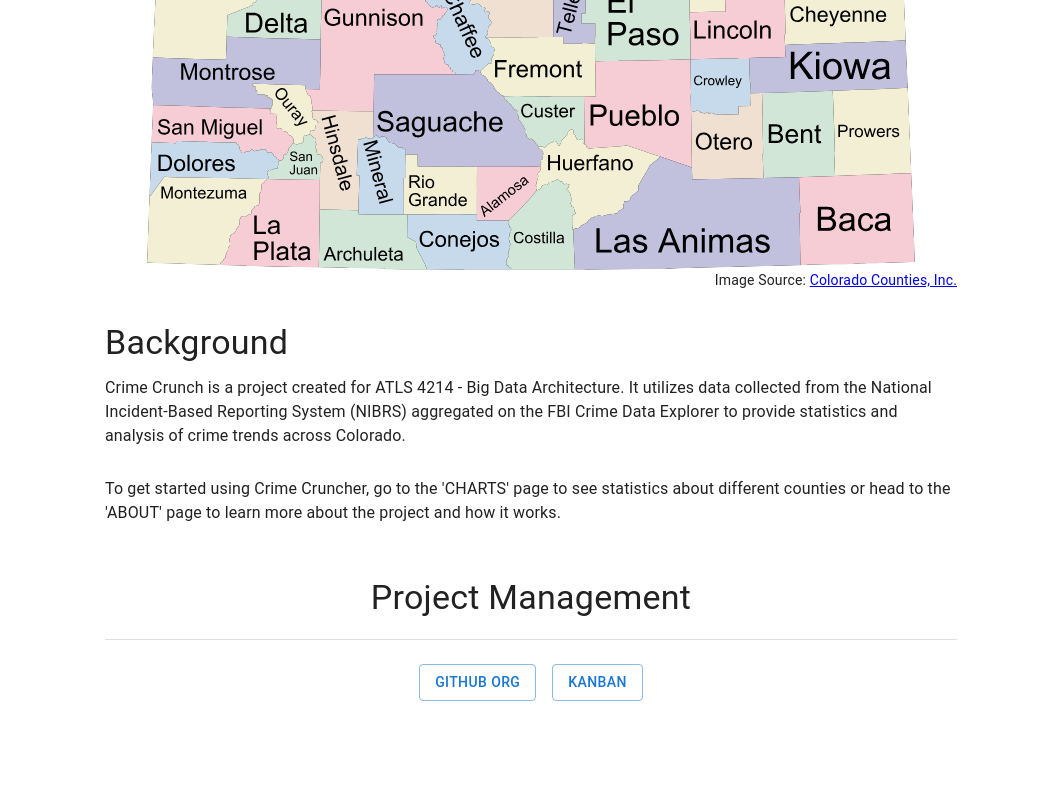
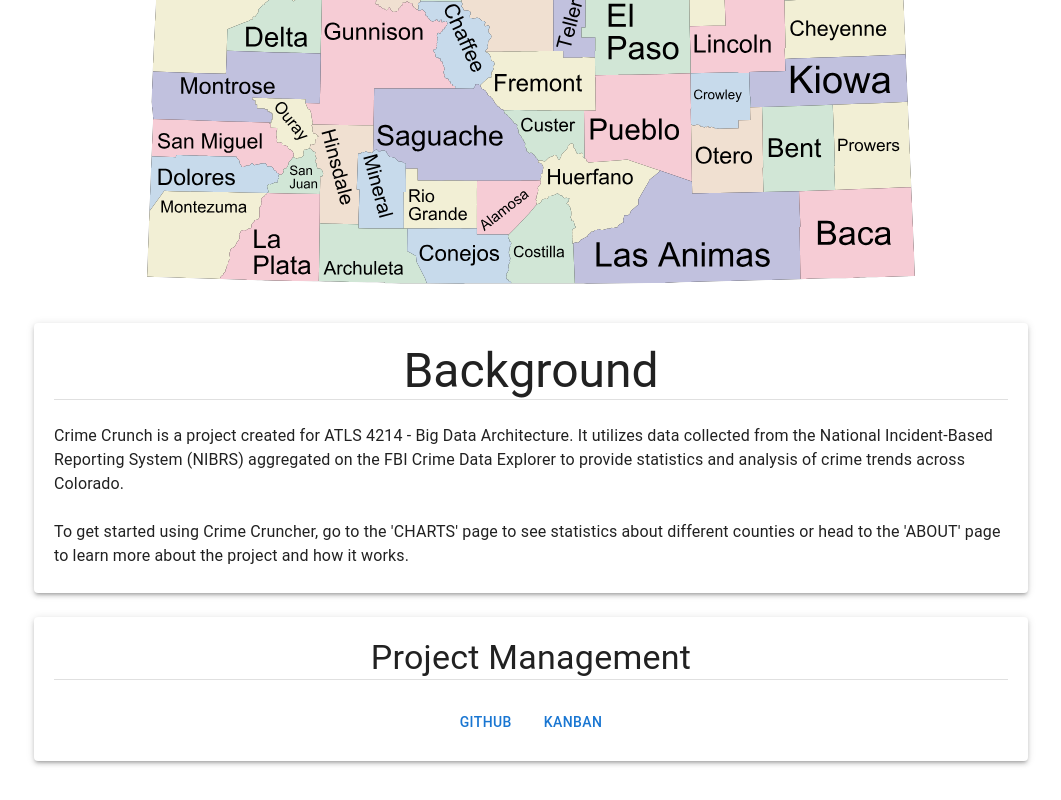
Before and after one commit to BigData712/frontend, a Next.js app in the folder atls-4214-project/: page / in a window 1280 px wide. Shown: the part 473-1273 px from the top of the page, without its empty margins (109-1170 px from the left). Before the commit the page ends 1198 px from the top, so only its background shows below. Built offline with nearby package versions, Linux system fonts and the light colour scheme.

Commit message:
style-consistent home page

```diff
--- a/atls-4214-project/src/pages/index.tsx
+++ b/atls-4214-project/src/pages/index.tsx
@@ -2,7 +2,7 @@ import Head from 'next/head'
 import Image from 'next/image'
 import { Inter } from 'next/font/google'
 import styles from '@/styles/Home.module.css'
-import { Box, Button, Container, Divider, Paper, Typography } from '@mui/material'
+import { Box, Button, Container, Divider, Paper, Stack, Typography } from '@mui/material'
 import CountyMap from '@/components/countyMap'
 import router from 'next/router'
 
@@ -18,10 +18,11 @@ export default function Home() {
       <link rel="icon" href="/favicon.ico" />
     </Head>
     <Paper
-      elevation={0}
+      elevation={3}
       style={{
-        margin: 'auto',
-        padding: '20px'
+        padding: 15,
+        maxWidth: '80vw',
+        margin: 'auto'
       }}
     >
       <Typography
@@ -31,7 +32,7 @@ export default function Home() {
         Welcome to Crime Crunch!
       </Typography>
     </Paper>
-
+    <br/>
     <Box sx={{ flexGrow: 1 }}>
       <Container maxWidth="md">
         <Box sx={{ display: 'flex', alignItems: 'center', justifyContent: 'center' }}>
@@ -44,18 +45,34 @@ export default function Home() {
             }}
         />
         </Box>
-        <Box
-          textAlign={'right'}
+        <br/>
+      </Container>
+    </Box>
+    <div
+      style={{
+          padding: 15,
+          maxWidth: '80vw',
+          margin: 'auto'
+      }}
     >
-           <Typography variant="body2" gutterBottom>
-            Image Source:  <a href="https://ccionline.org/info-center-library/maps/">Colorado Counties, Inc.</a>
-          </Typography>
-        </Box>
-        <Box sx={{ my: 4 }}>
-          <Typography variant="h4" component="h2" gutterBottom>
+      <Paper
+        elevation={3}
+        style={{
+            margin: 'auto',
+            padding: '20px'
+        }}
+      >
+        <Typography
+            variant='h3'
+            textAlign='center'
+        >
             Background
         </Typography>
-          <Typography variant="body1" gutterBottom>
+        <Divider/> <br/>
+        <Typography
+            variant='body1'
+            textAlign='left'
+        >
             Crime Crunch is a project created for ATLS 4214 - Big Data Architecture.  It utilizes data collected from
             the National Incident-Based Reporting System (NIBRS) aggregated on the FBI Crime Data Explorer to provide
             statistics and analysis of crime trends across Colorado.
@@ -65,9 +82,10 @@ export default function Home() {
           To get started using Crime Cruncher, go to the &apos;CHARTS&apos; page to see statistics about different counties or
           head to the &apos;ABOUT&apos; page to learn more about the project and how it works.
         </Typography>
-        </Box>
+      </Paper>
+      <br/>
       <Paper
-          elevation={0}
+        elevation={3}
         style={{
           margin: 'auto',
           padding: '20px'
@@ -79,18 +97,13 @@ export default function Home() {
         >
           Project Management
         </Typography>
+        <Divider/> <br/>
+        <Stack direction="row" spacing={2} justifyContent='center'>
+          <Button href="https://github.com/BigData712">GitHub</Button>
+          <Button href="https://github.com/orgs/BigData712/projects/1">Kanban</Button>
+      </Stack>
       </Paper>
-        <Divider/> <br/>
-        <Box sx={{ display: 'flex', justifyContent: 'center' }}>
-          <Button variant="outlined" href="https://github.com/BigData712" target="_blank" rel="noopener">
-            GitHub Org
-          </Button>
-          <Button variant="outlined" href="https://github.com/orgs/BigData712/projects/1" target="_blank" rel="noopener" sx={{ ml: 2 }}>
-            Kanban
-          </Button>
-        </Box>
-      </Container>
-    </Box>
+    </div>
     <br/>
     </>
   )
```
Also changed, not shown: atls-4214-project/src/pages/about.tsx (+5 -5 lines). Lines whose indentation alone changed are shown as unchanged.
